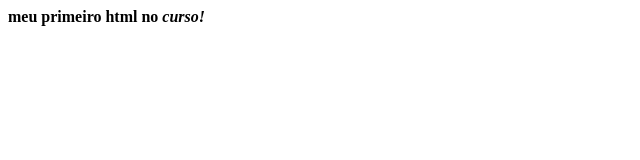
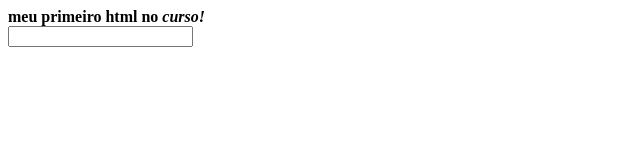
Before and after one commit to Vagner-Alves/html-css, a plain HTML site: page introducao ao html/index.html in a window 1280 px wide. Shown: the full height of the page, 0-640 px from the left. Drawn offline with Linux system fonts and the light colour scheme.

Commit message:
html introducao

```diff
--- a/introducao ao html/index.html
+++ b/introducao ao html/index.html
@@ -6,7 +6,8 @@
     <title>meu primeiro html no curso</title>
 </head>
 <body>
-    <strong>meu primeiro html no <i>curso!</i></strong>
+    <strong>meu primeiro html no <i>curso!</i></strong> <br>
+    <input type="text">
 
 </body>
 </html>
```
